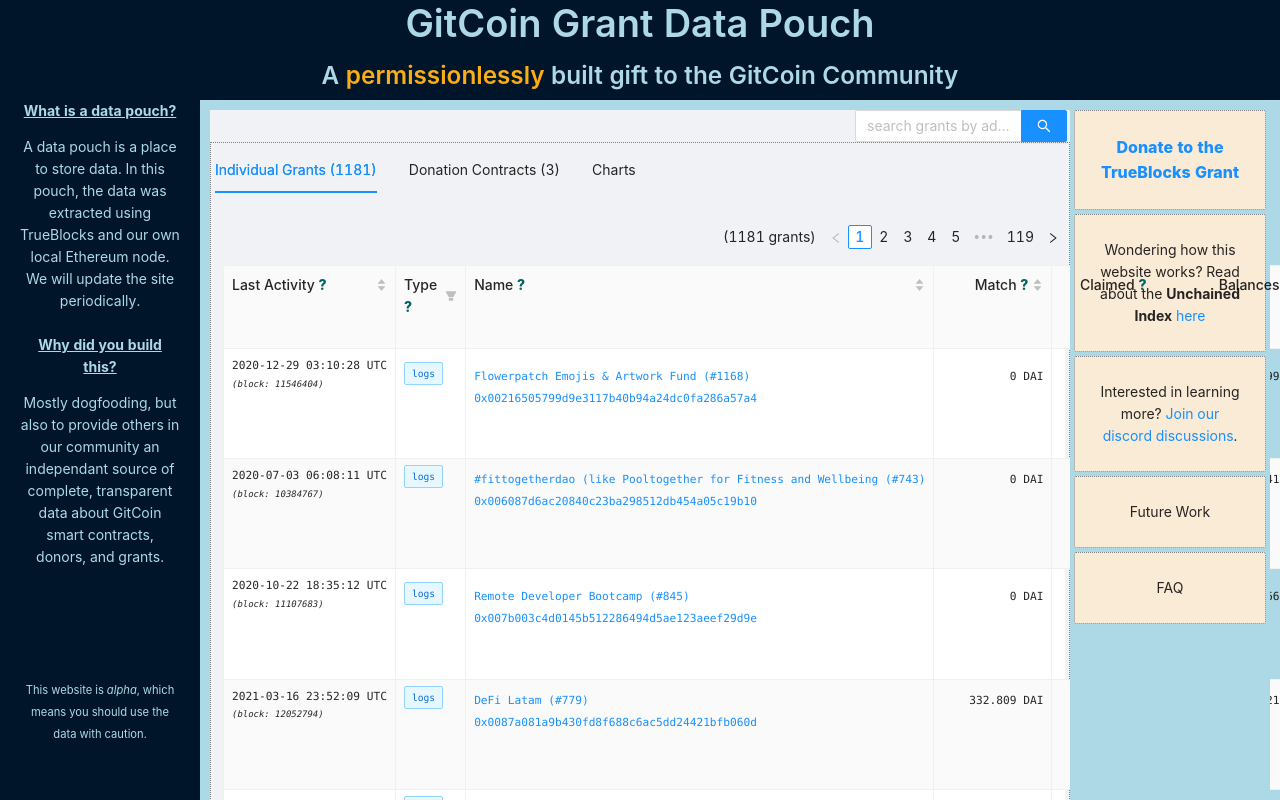
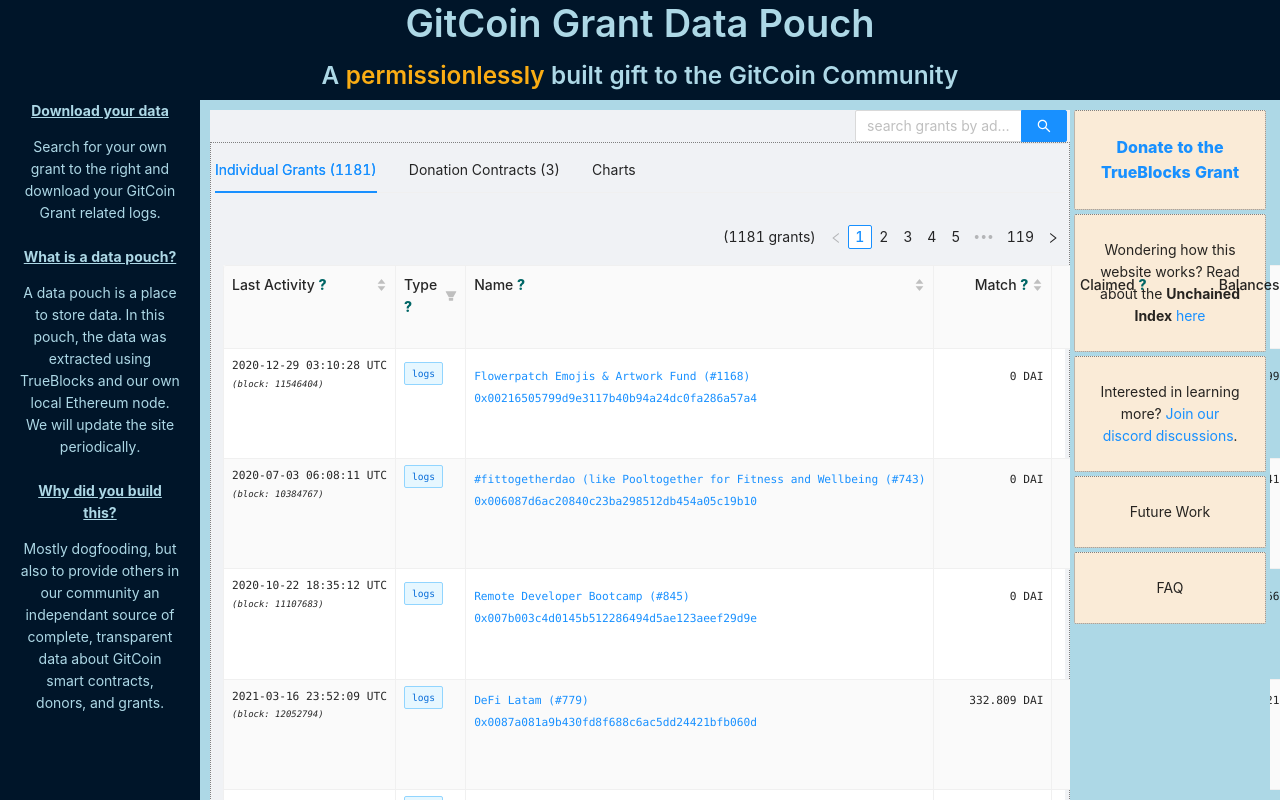
Before and after one commit to tjayrush/tokenomics.io, a React (Create React App) app: page / in a window 1280 px wide. Shown: the top 800 px of the page. Built offline with nearby package versions, Linux system fonts and the light colour scheme.

Commit message:
Final touches

```diff
--- a/src/FAQ.jsx
+++ b/src/FAQ.jsx
@@ -72,7 +72,8 @@
     expanded the idea into `}
     <i>ecosystem accounting</i>
     {` which means accounting for community-wide
-    constellations of inter-related addresses such as the GitCoin grant community.`}
+    constellations of inter-related addresses such as the GitCoin grant community. Get in touch with us
+    for more information.`}
   </div>
 );
 
--- a/src/LeftSider.jsx
+++ b/src/LeftSider.jsx
@@ -26,6 +26,12 @@
   return (
     <Sider style={{paddingLeft: '20px', paddingRight: '20px'}}>
       <LeftSideItem
+        question='Download your data'
+        answer={`
+          Search for your own grant to the right and download your GitCoin Grant related logs.
+        `}
+      />
+      <LeftSideItem
         question='What is a data pouch?'
         answer={`
           A data pouch is a place to store data. In this pouch, the data was extracted using TrueBlocks
```
